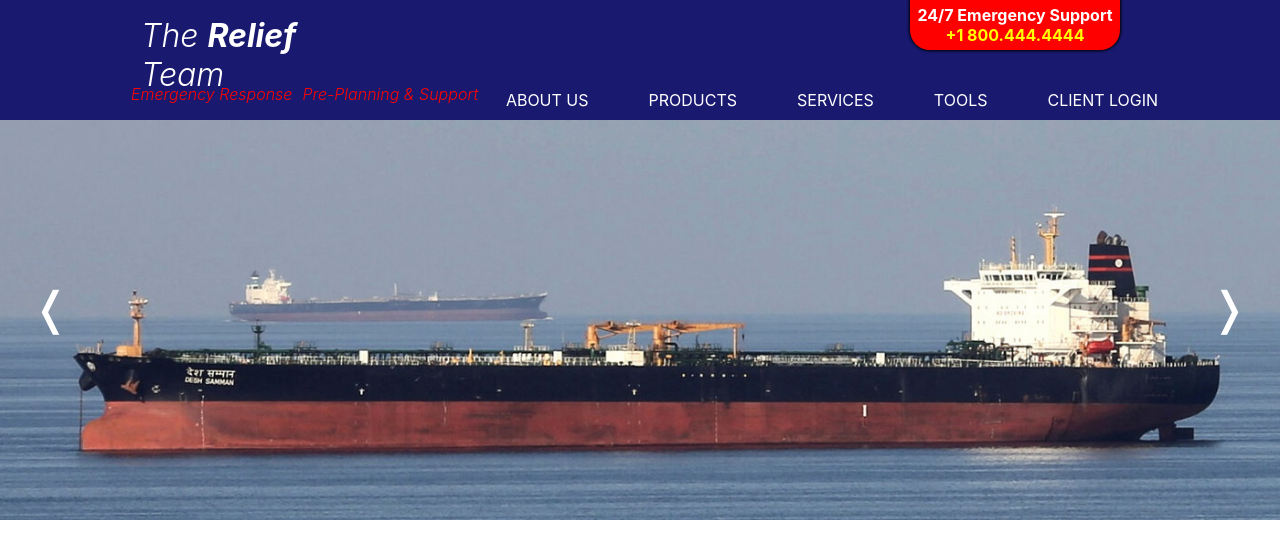
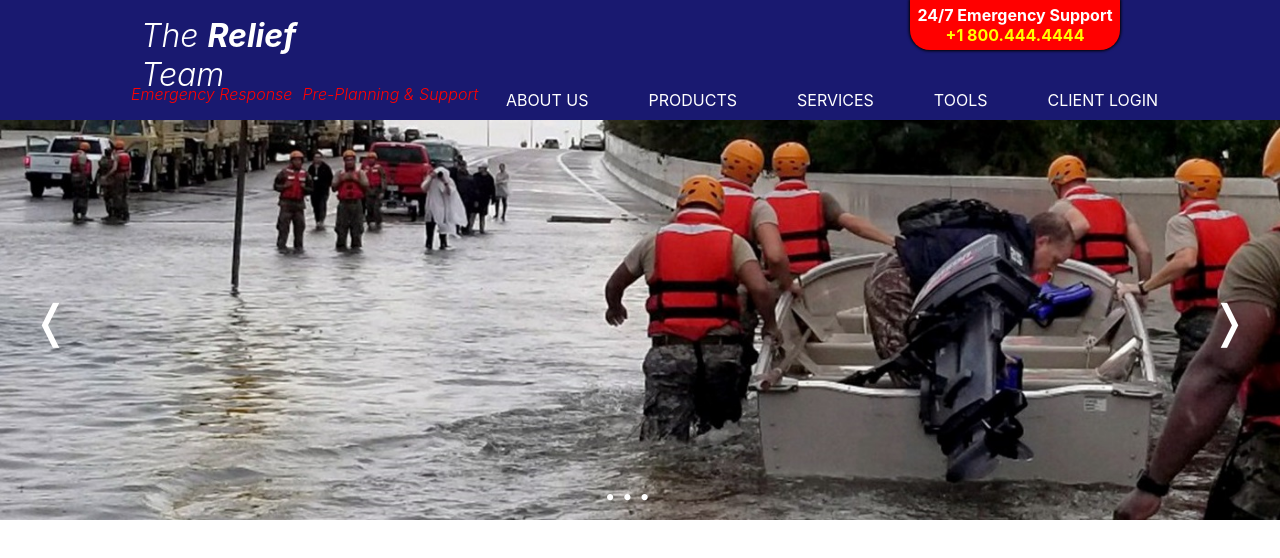
Before and after one commit to forrestmorrison/the-relief-team, a React (Create React App) app: page / in a window 1280 px wide. Shown: the top 558 px of the page. Built offline with nearby package versions, Linux system fonts and the light colour scheme.

Commit message:
added autoscroll to ImageSlider

```diff
--- a/src/components/ImageSlider.js
+++ b/src/components/ImageSlider.js
@@ -1,6 +1,7 @@
-import { useState } from "react";
+import { useEffect, useState, useRef, useCallback } from "react";
 
 const ImageSlider = ({ slides }) => {
+    const timerRef = useRef(null);
     const [currentIndex, setCurrentIndex] = useState(2);
 
     const sliderStyles = {
@@ -18,8 +19,8 @@ const ImageSlider = ({ slides }) => {
 
     const leftArrowStyles = {
         position: 'absolute',
-        top: '40%',
-        transfor: 'translate(0, -50%)',
+        transform: 'translate(0, -50%)',
+        top: '50%',
         left: "32px",
         fontSize: '45px',
         color: '#fff',
@@ -29,8 +30,8 @@ const ImageSlider = ({ slides }) => {
 
     const rightArrowStyles = {
         position: 'absolute',
-        top: '40%',
-        transfor: 'translate(0, -50%)',
+        transform: 'translate(0, -50%)',
+        top: '50%',
         right: "32px",
         fontSize: '45px',
         color: '#fff',
@@ -38,23 +39,70 @@ const ImageSlider = ({ slides }) => {
         cursor: 'pointer'
     }
 
+    const dotContainerStyles = {
+        display: 'flex',
+        justifyContent: "center",
+        position: 'absolute',
+        transform: 'translate(0, -50%)',
+        left: "47%",
+        bottom: "0%",
+        color: "#fff",
+        zIndex: 1,
+        cursor: 'pointer'
+
+    }
+
+    const dotStyles = {
+        margin: "0 3px",
+        cursor: "pointer",
+        fontSize: "20px",
+    }
+
     const goToPrevious = () => {
-        const isFirstSlide = (currentIndex === 0)
-        const newIndex = (isFirstSlide ? slides.length - 1 : currentIndex - 1)
+        const isFirstSlide = (currentIndex === 0);
+        const newIndex = (isFirstSlide ? slides.length - 1 : currentIndex - 1);
         setCurrentIndex(newIndex);
     }
 
-    const goToNext = () => {
-        const isLastSlide = (currentIndex === slides.length - 1)
-        const newIndex = (isLastSlide ? 0 : currentIndex + 1)
+    const goToNext = useCallback(() => {
+        const isLastSlide = (currentIndex === slides.length - 1);
+        const newIndex = (isLastSlide ? 0 : currentIndex + 1);
         setCurrentIndex(newIndex);
+    }, [currentIndex, slides])
+
+    const goToSlide = (slideIndex) => {
+        setCurrentIndex(slideIndex);
     }
+
+    useEffect(() => {
+        if (timerRef.current) {
+            clearTimeout(timerRef.current)
+        }
+
+        timerRef.current = setTimeout(() => {
+            goToNext();
+        }, 5000)
+
+        return () => clearTimeout(timerRef.current)
+    }, [goToNext])
 
     return (
         <div style={sliderStyles}>
             <div style={leftArrowStyles} onClick={goToPrevious}>❬</div>
             <div style={rightArrowStyles} onClick={goToNext}>❭</div>
+            <div style={dotContainerStyles}>
+                {slides.map((slide, slideIndex) => (
+                    <div
+                        style={dotStyles}
+                        key={slideIndex}
+                        onClick={() => goToSlide(slideIndex)}
+                    >
+                        •
+                    </div>
+                ))}
+            </div>
             <div style={slideStyles}></div>
+
         </div>
     )
 }
```
